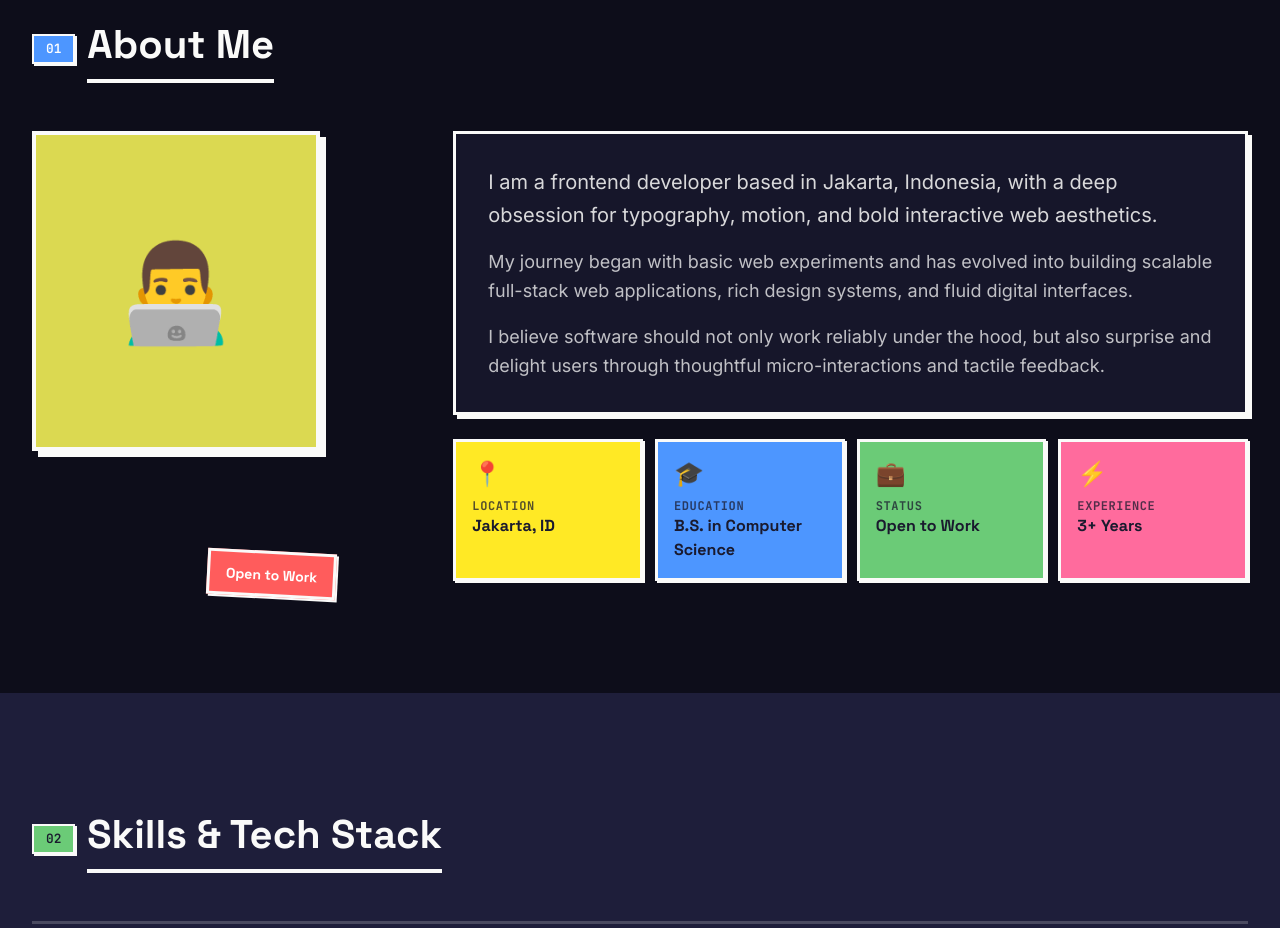
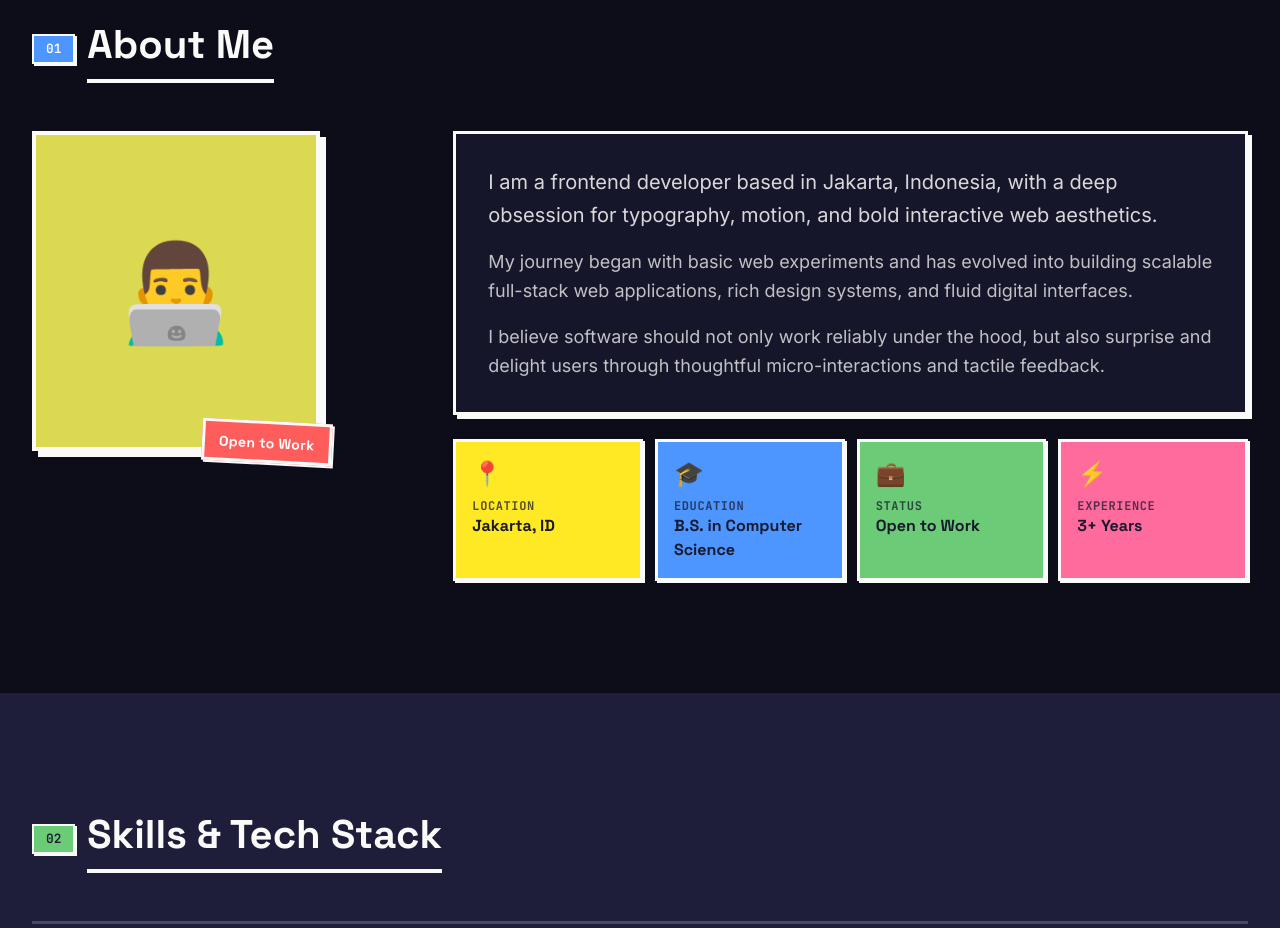
Before and after one commit to Panjullauditore/New-Portofolio, a Next.js app: page / in a window 1280 px wide. Shown: the part 900-1828 px from the top of the page. Built offline with nearby package versions, Linux system fonts and the light colour scheme; no server answers.

Commit message:
fix: anchor open to work sticker badge tightly to avatar container

```diff
--- a/components/About.tsx
+++ b/components/About.tsx
@@ -48,16 +48,16 @@ export default function About() {
 
           <div className="grid grid-cols-1 lg:grid-cols-12 gap-8 md:gap-12">
             {/* Avatar */}
-            <div className="lg:col-span-4 flex justify-center lg:justify-start">
-              <div className="relative">
+            <div className="lg:col-span-4 flex justify-center lg:justify-start items-start self-start">
+              <div className="relative inline-block w-fit">
                 <div className="w-64 h-72 md:w-72 md:h-80 border-4 border-brutal-black dark:border-brutal-white bg-brutal-yellow shadow-[var(--brutal-shadow-lg)] overflow-hidden">
                   <div className="w-full h-full bg-brutal-blue/20 flex items-center justify-center">
                     <span className="text-8xl">👨‍💻</span>
                   </div>
                 </div>
-                {/* Decorative sticker */}
-                <div className="absolute -bottom-4 -right-4 bg-brutal-red border-3 border-brutal-black dark:border-brutal-white shadow-[var(--brutal-shadow-sm)] px-4 py-2 rotate-3">
-                  <span className="font-heading font-bold text-white text-sm">
+                {/* Decorative sticker - tightly anchored to avatar corner */}
+                <div className="absolute -bottom-3 -right-3 z-10 bg-brutal-red border-3 border-brutal-black dark:border-brutal-white shadow-[var(--brutal-shadow-sm)] px-3.5 py-1.5 rotate-3 whitespace-nowrap">
+                  <span className="font-heading font-bold text-white text-sm tracking-wide">
                     {t.about.facts.status.value}
                   </span>
                 </div>
```
